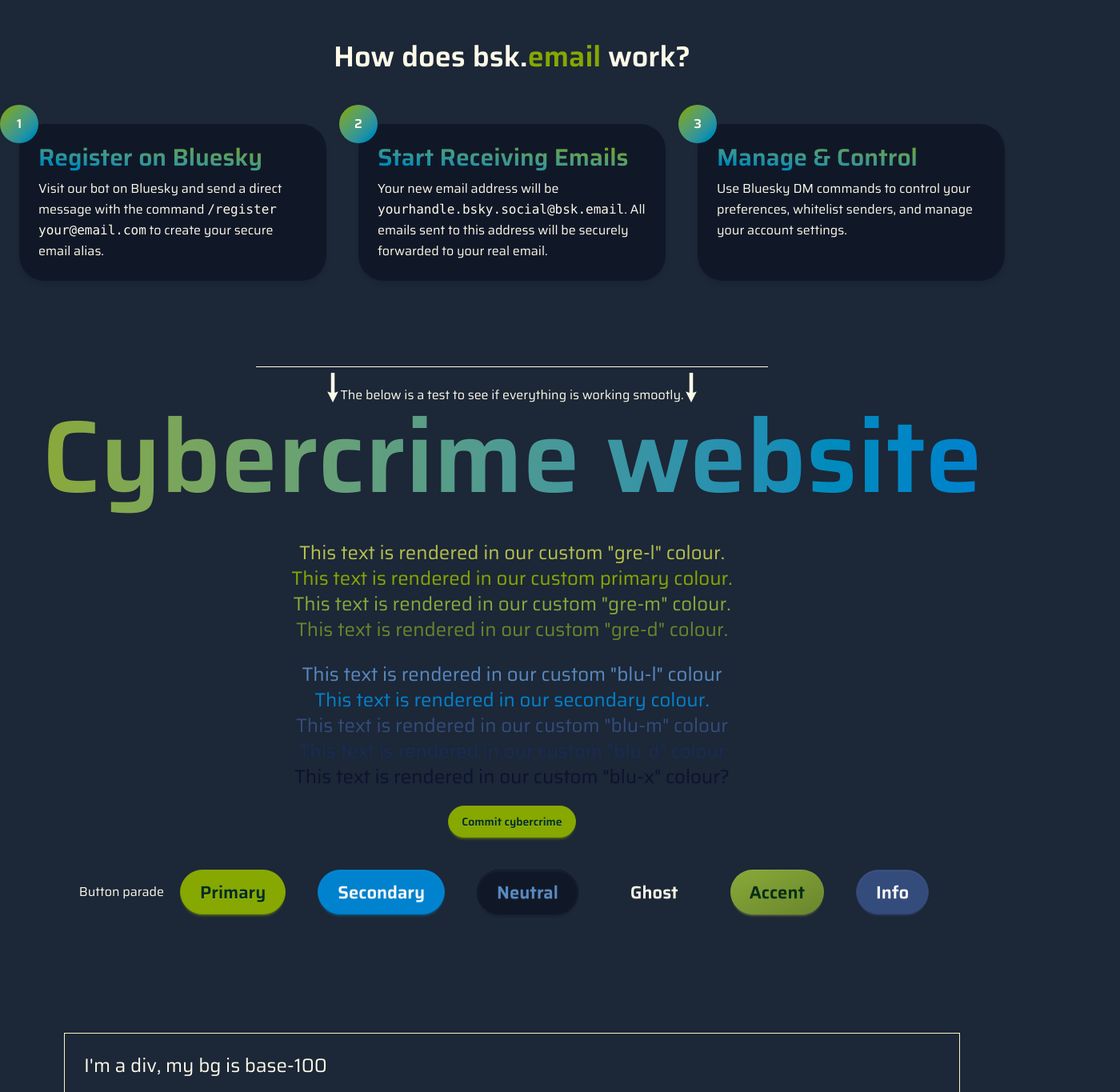
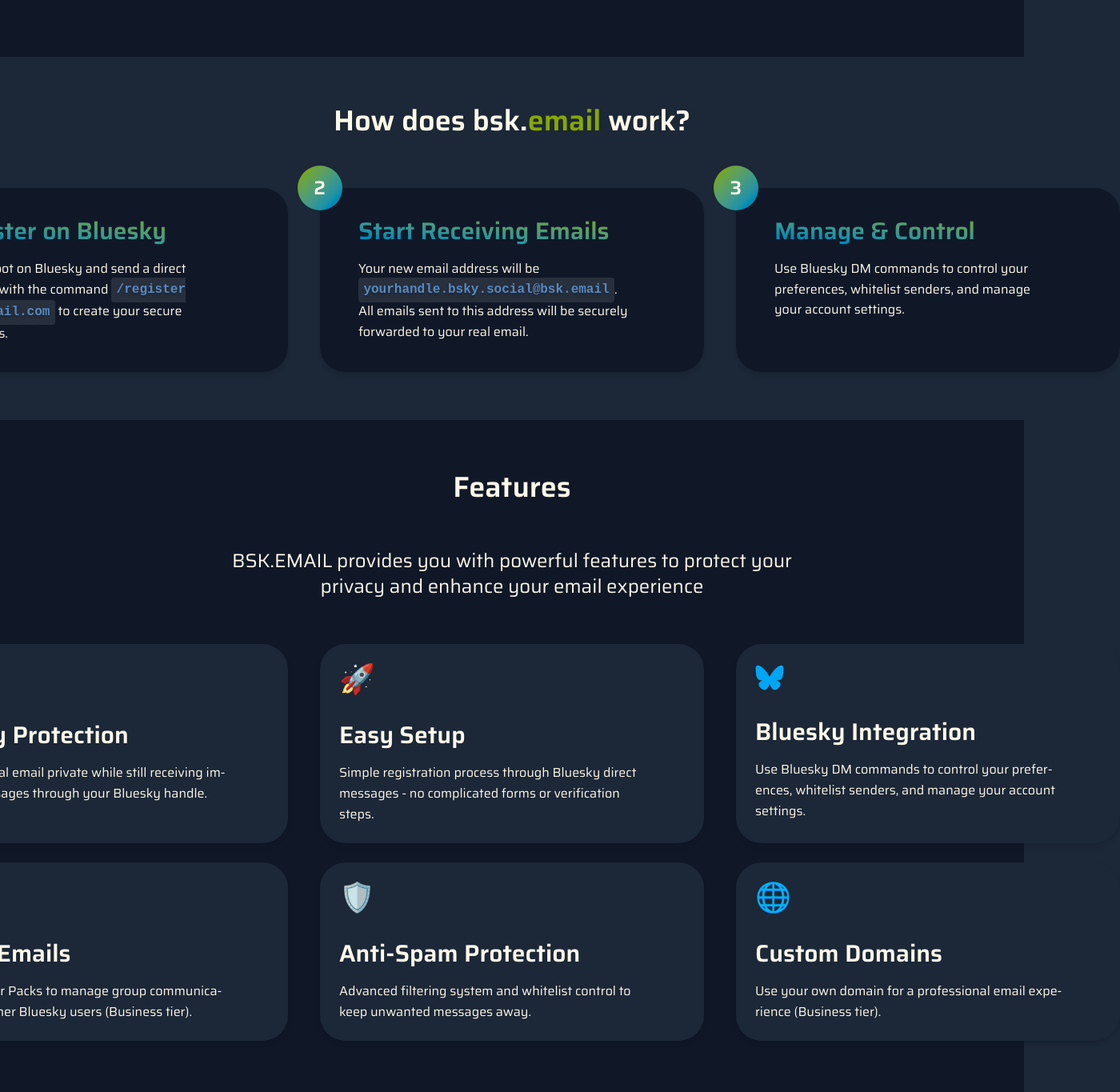
Before and after one commit to strejdafonzi/bsk-email-b-test, a Vue app: page / in a window 1280 px wide. Shown: the part 800-2165 px from the top of the page at 80% size, 1400 px wide, since content can reach past the window. Built offline with nearby package versions, Linux system fonts and the light colour scheme.

Commit message:
v1.0.2 - Added Features cards plus few  minor tweaks

```diff
--- a/src/App.vue
+++ b/src/App.vue
@@ -4,6 +4,7 @@
 import NavBar from './components/NavBar.vue';
 import Hero from './components/Hero.vue';
 import StepCard from './components/StepCard.vue';
+import Features from './components/Features.vue';
 
 
 // Available languages
@@ -64,6 +65,7 @@
   <NavBar></NavBar>
   <Hero></Hero>
   <StepCard></StepCard>
+  <Features></Features>
   <Test></Test>
 </template>
 
--- a/src/components/Card.vue
+++ b/src/components/Card.vue
@@ -1,15 +1,15 @@
 <template>
-    <div class="hover:-translate-y-2 transform transition duration-300 indicator card w-96 bg-base-200 shadow-md">
+    <div class="hover:-translate-y-2 transform transition duration-300 indicator card w-[30rem] bg-base-200 shadow-md px-6 py-3">
       <span
-        class="indicator-item indicator-start text-base-content font-extrabold bg-gradient-to-br from-primary to-secondary w-12 h-12 p-4 rounded-full flex items-center justify-center"
+        class="indicator-item indicator-start flex items-center justify-center w-14 h-14 p-2.5 rounded-full bg-gradient-to-br from-primary to-secondary text-2xl font-extrabold tracking-wide"
       >
         {{ step }}
       </span>
-      <div class="card-body">
+      <div class="card-body space-y-2">
         <h5 class="text-3xl font-bold text-transparent bg-gradient-to-bl from-primary to-secondary bg-clip-text">
           <slot name="title" />
         </h5>
-        <p class="text-base leading-relaxed">
+        <p class="text-base text-pretty leading-relaxed">
           <slot name="description" />
         </p>
       </div>
--- /dev/null
+++ b/src/components/FeatureCard.vue
@@ -0,0 +1,15 @@
+<template>
+    <div class="hover:-translate-y-2 transform transition duration-300 card w-[30rem] bg-base-100 shadow-md">
+      <div class="flex justify-start items-center space-x-4 pt-6 pl-6 text-4xl">
+        <slot name="icon" />
+      </div>
+      <div class="card-body">
+        <h5 class="text-3xl font-bold text-base-content py-2">
+          <slot name="title" />
+        </h5>
+        <p class="text-base leading-relaxed">
+          <slot name="description" />
+        </p>
+      </div>
+    </div>
+  </template>
--- /dev/null
+++ b/src/components/Features.vue
@@ -0,0 +1,76 @@
+<template>
+    <section
+      id="features"
+      class="bg-base-200 flex flex-col items-center justify-center space-y-6 py-16 px-4"
+    >
+      <h2 class="text-4xl sm:text-3xl md:text-4xl font-bold text-center">Features</h2>
+      <h2 class="text-lg sm:text-xl md:text-2xl text-pretty-content max-w-3xl text-center mx-auto sm:p-6 md:p-8 lg:p-10l">
+        BSK.EMAIL provides you with powerful features to protect your privacy and enhance your email experience
+      </h2>
+
+      <!-- First row -->
+      <div class="flex flex-col md:flex-row md:space-x-10 space-y-6 md:space-y-0">
+        <FeatureCard>
+          <template #icon>🔒</template>
+          <template #title>Privacy Protection</template>
+          <template #description>
+            Keep your real email private while still receiving important messages through your Bluesky handle.
+          </template>
+        </FeatureCard>
+
+        <FeatureCard>
+          <template #icon>🚀</template>
+          <template #title>Easy Setup</template>
+          <template #description>
+            Simple registration process through Bluesky direct messages - no complicated forms or verification steps.
+          </template>
+        </FeatureCard>
+
+        <FeatureCard>
+          <template #icon>
+            <!-- Bluesky SVG -->
+            <svg xmlns="http://www.w3.org/2000/svg" viewBox="0 0 600 530" fill="currentColor" class="inline-block w-[1em] h-[1em] text-sky-500">
+              <path
+                d="m135.72 44.03c66.496 49.921 138.02 151.14 164.28 205.46 26.262-54.316 97.782-155.54 164.28-205.46 47.98-36.021 125.72-63.892 125.72 24.795 0 17.712-10.155 148.79-16.111 170.07-20.703 73.984-96.144 92.854-163.25 81.433 117.3 19.964 147.14 86.092 82.697 152.22-122.39 125.59-175.91-31.511-189.63-71.766-2.514-7.3797-3.6904-10.832-3.7077-7.8964-0.0174-2.9357-1.1937 0.51669-3.7077 7.8964-13.714 40.255-67.233 197.36-189.63 71.766-64.444-66.128-34.605-132.26 82.697-152.22-67.108 11.421-142.55-7.4491-163.25-81.433-5.9562-21.282-16.111-152.36-16.111-170.07 0-88.687 77.742-60.816 125.72-24.795z"
+              />
+            </svg>
+          </template>
+          <template #title>Bluesky Integration</template>
+          <template #description>
+            Use Bluesky DM commands to control your preferences, whitelist senders, and manage your account settings.
+          </template>
+        </FeatureCard>
+      </div>
+
+      <!-- Second row -->
+      <div class="flex flex-col md:flex-row md:space-x-10 space-y-6 md:space-y-0">
+        <FeatureCard>
+          <template #icon>👥</template>
+          <template #title>Group Emails</template>
+          <template #description>
+            Create Starter Packs to manage group communications with other Bluesky users (Business tier).
+          </template>
+        </FeatureCard>
+
+        <FeatureCard>
+          <template #icon>🛡️</template>
+          <template #title>Anti-Spam Protection</template>
+          <template #description>
+            Advanced filtering system and whitelist control to keep unwanted messages away.
+          </template>
+        </FeatureCard>
+
+        <FeatureCard>
+          <template #icon>🌐</template>
+          <template #title>Custom Domains</template>
+          <template #description>
+            Use your own domain for a professional email experience (Business tier).
+          </template>
+        </FeatureCard>
+      </div>
+    </section>
+  </template>
+
+  <script setup>
+  import FeatureCard from './FeatureCard.vue'
+  </script>
--- a/src/components/Hero.vue
+++ b/src/components/Hero.vue
@@ -1,7 +1,7 @@
 <template>
       <div class="hero bg-base-200 min-h-fit pb-5">
         <div class="hero-content text-center container">
-          <div class="max-w-screen">
+          <div class="max-w-screen pb-[10vh]">
             <img src="../assets/post_monster.png" alt="logo"
             class="turno select-none mx-auto max-w-60 "
             :class="Math.random() > 0.5 ? 'spin-cw' : 'spin-ccw'" /> <!-- I couldn't decide whether the mascot should spin clockwise or counterclockwise, so I made it random. -->
@@ -9,9 +9,9 @@
             <h1 class="text-3xl sm:text-5xl md:text-6xl lg:text-7xl xl:text-8xl font-bold text-pretty-content bg-gradient-to-b from-primary to-secondary bg-clip-text text-transparent">
               Secure Email Proxy for Bluesky
             </h1>
-            <p class="text-lg sm:text-xl md:text-2xl text-pretty-content max-w-3xl text-center mx-auto p-4 sm:p-6 md:p-8 lg:p-10">
+            <h2 class="text-lg sm:text-xl md:text-2xl text-pretty-content max-w-3xl text-center mx-auto p-4 sm:p-6 md:p-8 lg:p-10">
               Get a secure and anonymous email address connected to your Bluesky handle without revealing your real email address.
-            </p>
+            </h2>
             <button class="btn btn-xl btn-primary mx-2 hover:-translate-y-2 transform transition duration-300">Get Started</button>
             <button class="btn btn-xl btn-secondary hover:-translate-y-2 transform transition duration-300">Visit our Bluesky</button>
           </div>
--- a/src/style.css
+++ b/src/style.css
@@ -76,6 +76,23 @@
   font-family: 'Saira', sans-serif;
 }
 
+p {
+  @apply text-base leading-relaxed;
+  word-break: break-word; /* Ensures long words are broken down appropriately */
+  hyphens: auto; /* Allows hyphenation where appropriate */
+  line-height: 1.6; /* Slightly increased line height for better readability */
+  max-width: 90%; /* Control the width to avoid cramped lines */
+}
+
+
+code {
+  @apply text-blu-l text-shadow-lg font-extrabold;
+  font-family: 'Courier New', monospace;
+  background-color: rgba(255, 255, 255, 0.1); /* light background to make text stand out */
+  padding: 0.4rem 0.4rem; /* slight padding for better readability */
+  border-radius: 4px; /* optional, adds rounded corners */
+}
+
 @theme {
   /* Custom monster colours */
   --color-gre-l: oklch(0.78 0.1396 113.79);
--- a/vite.config.js
+++ b/vite.config.js
@@ -2,14 +2,12 @@
 import vue from '@vitejs/plugin-vue'
 import tailwindcss from '@tailwindcss/vite'
 import path from 'path'
-import Alpine from 'alpinejs'
 
 // https://vite.dev/config/
 export default defineConfig({
   plugins: [
     tailwindcss(),
     vue(),
-    Alpine(),
   ],
   resolve: {
     alias: {
```
